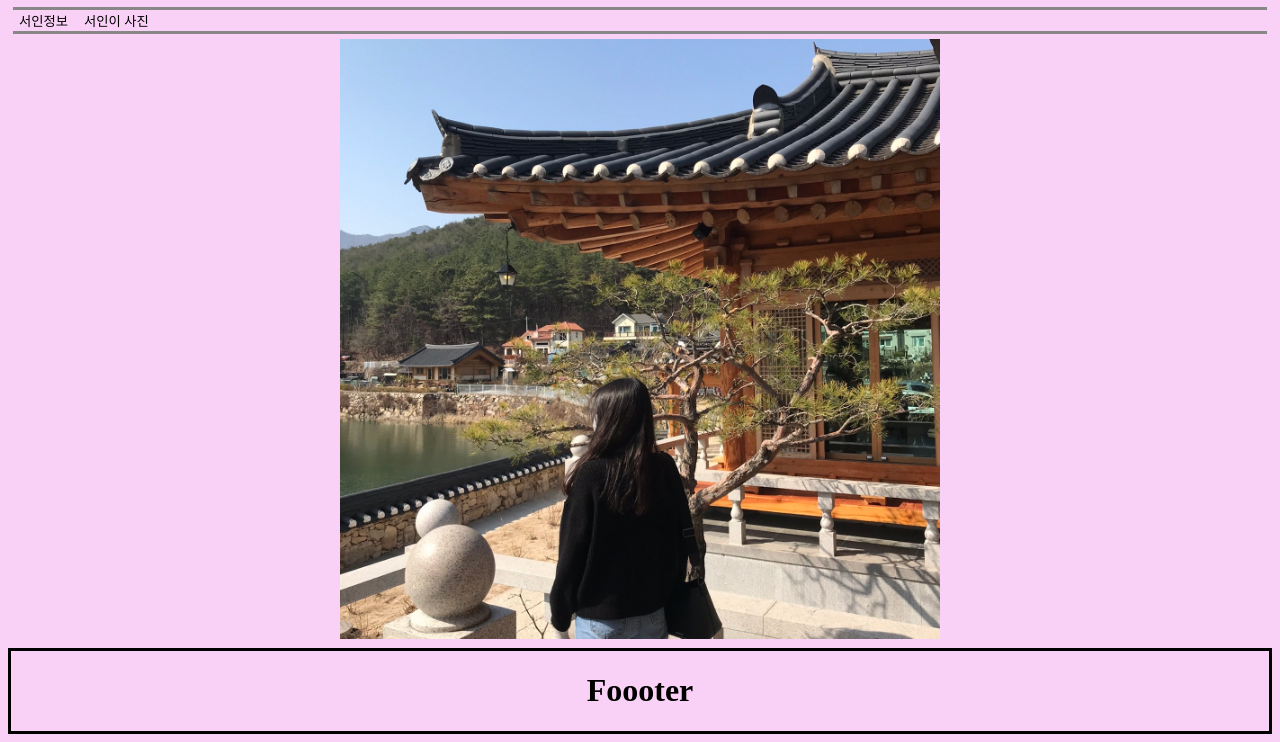
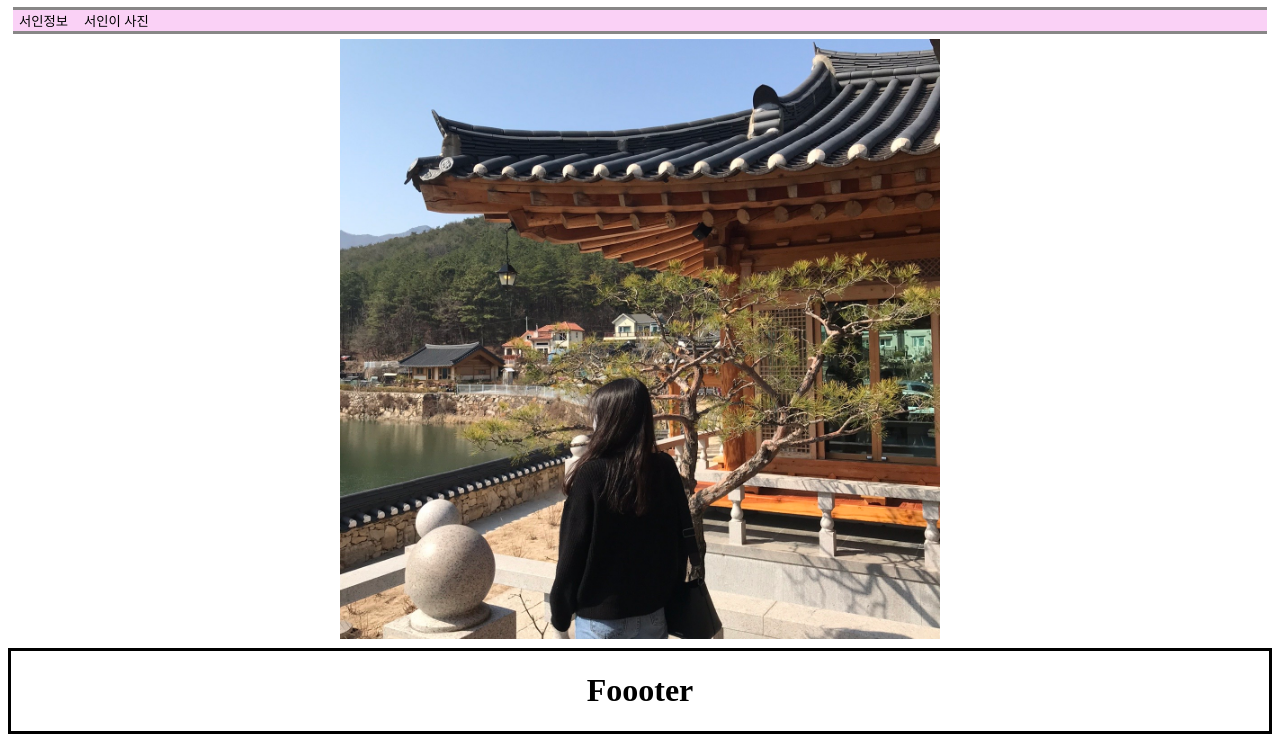
Before and after one commit to dlagkdus/seoinfanpage.github.io, a plain HTML site: page index.html in a window 1280 px wide. Shown: the part 102-844 px from the top of the page. Drawn offline with Linux system fonts and the light colour scheme; a web font is replaced by a local one.

Commit message:
Update index.html

```diff
--- a/index.html
+++ b/index.html
@@ -10,8 +10,7 @@
 </head>
 <style>
     body{
-        background-color: rgb(250, 209, 246);
-    }
+
 
     #info_nav:hover{
         color:rgb(52, 52, 177);
```
